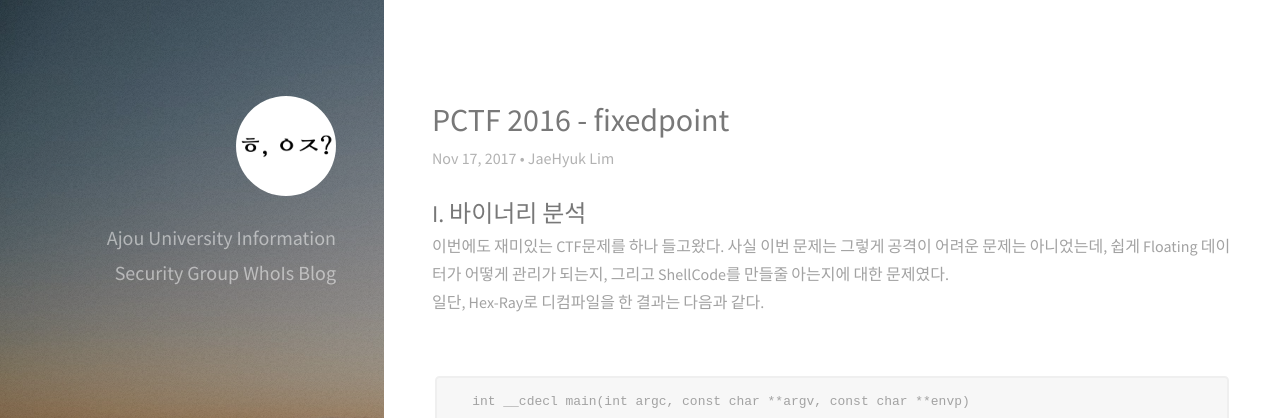
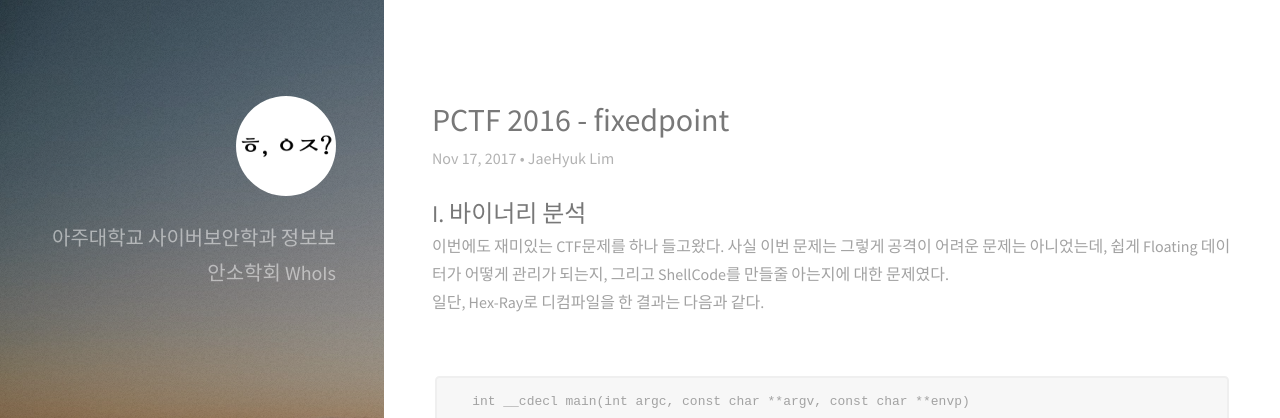
Before and after one commit to ajou-whois/ajou-whois.github.io, a Jekyll site: the page built from index.html, in a window 1280 px wide. Shown: the top 418 px of the page. Built offline with Jekyll 4.4.1, drawn with Linux system fonts in a browser that asks for light colours; nearby versions of some CDN libraries.

Commit message:
Update config
change description

```diff
--- a/_config.yml
+++ b/_config.yml
@@ -7,11 +7,11 @@ github_username:  ajou-whois
 
 # Default description in social shares for the jekyll-seo-tag gem
 description: > # this means to ignore newlines until "baseurl:"
-  Ajou University Information Security Group WhoIs Blog
+  아주대학교 사이버보안학과 정보보안소학회 WhoIs
 
 # Social details for the jekyll-seo-tag gem
 social:
-  name: WhoIs GitHub Repository
+  name: GitHub Repository
   links:
     - https://github.com/ajou-whois
 
```
